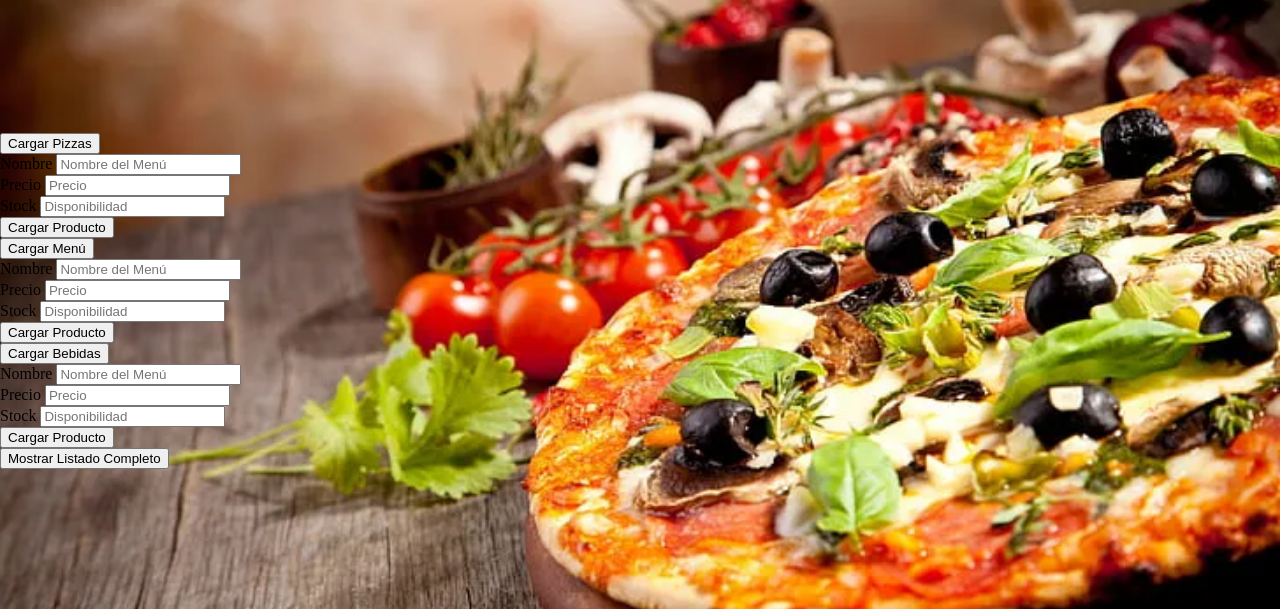
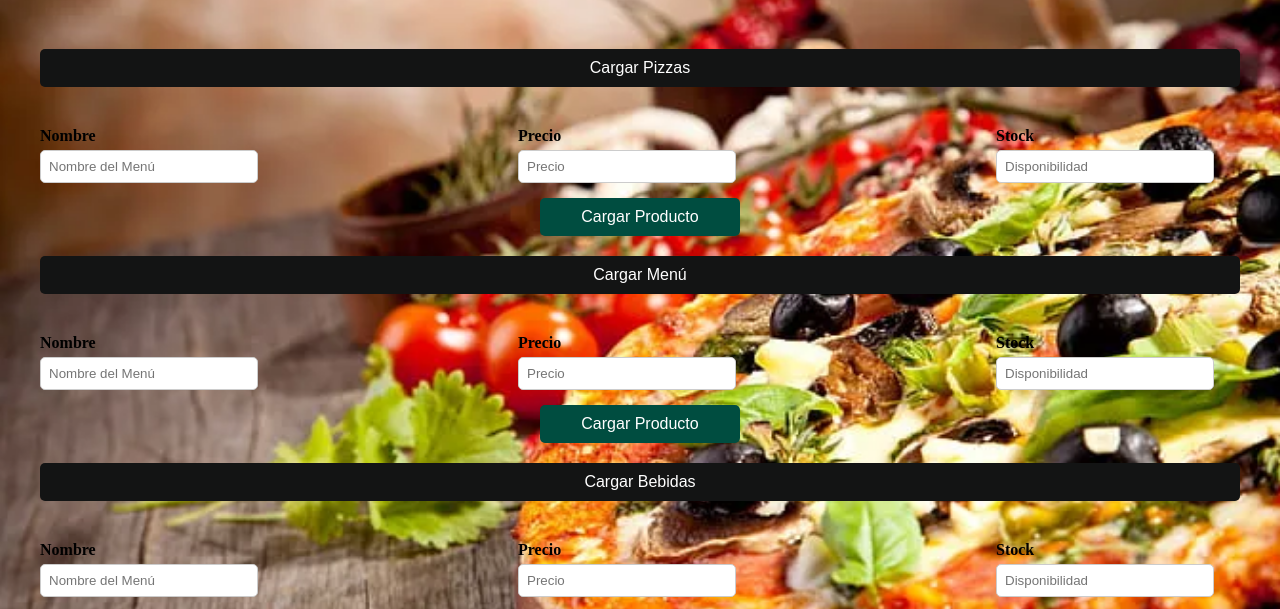
Before and after one commit to maybe9999/CiaoCiaoPizza, a website: page public/dashboard/dashboard.html in a window 1280 px wide. Shown: the part 99-708 px from the top of the page. Drawn offline with Linux system fonts and the light colour scheme.

Commit message:
Estilos en dashboard
Se han cargado las propiedades de los botones dentro del Dashboard.

```diff
--- a/public/style.css
+++ b/public/style.css
@@ -880,6 +880,17 @@
     }
     /* FIN RESPONSIVE HEADER */
 
+/* Boton de inicio */
+.social-icon-list{
+    height: 250px;
+    width: 350px;
+    grid-template-columns: repeat(2,1fr);
+    }
+.icon-group:hover{
+    width: 100px;
+    }
+/* Fin boton de inicio*/
+
     /* INICIO RESPONSIVE INDEX*/
     .main_index{
         display: flex;
@@ -1057,6 +1068,17 @@
     }
     /*FIN RESPONSIVE HEADER*/
 
+/* Boton de inicio */
+.social-icon-list{
+    height: 250px;
+    width: 350px;
+    grid-template-columns: repeat(2,1fr);
+    }
+.icon-group:hover{
+    width: 100px;
+    }
+/* Fin boton de inicio*/
+
     /*INICIO RESPONSIVE NOSOTROS*/
     body.nosotros{
         height: 100%;
@@ -1289,6 +1311,17 @@
         display: none;
     }
     /* FIN RESPONSIVE HEADER*/
+
+/* Boton de inicio */
+.social-icon-list{
+    height: 250px;
+    width: 350px;
+    grid-template-columns: repeat(2,1fr);
+    }
+.icon-group:hover{
+    width: 100px;
+    }
+/* Fin boton de inicio*/
 
     /*INICIO RESPONSIVE NOSOTROS*/
     body.nosotros{
@@ -1444,3 +1477,99 @@
 
 }
 /* ----------------------------------------- FIN RESPONSIVE SMARTPHONE CHICO ----------------------------------------- */
+
+
+
+/*----------------------- Dashboard ---------------------------*/
+
+.containerDash {
+    width: 100%;
+    padding: 20px;
+    margin-top: 10%;
+}
+
+/* Ajustes adicionales para que los elementos dentro del containerDash se alineen correctamente */
+.dashboard {
+    max-width: 1200px; /* Ancho máximo para la sección del dashboard */
+    margin: auto;
+    display: flex;
+    flex-direction: column;
+    align-items: center;
+}
+
+/* Botones de menú */
+button.menu-button {
+    width: 100%; /* Ancho completo */
+    margin-bottom: 20px;
+    background-color: #131414;
+    color: white;
+    padding: 10px 20px;
+    border: none;
+    border-radius: 5px;
+    cursor: pointer;
+    font-size: 16px;
+    transition: background-color 0.3s ease;
+}
+
+
+
+button.carga-button {
+    width: 200px; /* Ancho fijo para centrarlo y separarlo de los otros botones */
+    margin: 0 auto; /* Centrar el botón horizontalmente */
+    margin-bottom: 20px; /* Espacio inferior */
+    background-color: #004d40; /* Verde oscuro */
+    color: white;
+    padding: 10px 20px;
+    border: none;
+    border-radius: 5px;
+    cursor: pointer;
+    font-size: 16px;
+    transition: background-color 0.3s ease;
+}
+
+button.menu-button:hover {
+    background-color: rgba(250, 23, 23, 0.7);
+}
+
+button.carga-button:hover {
+    background-color: #17ae9d; /* Verde claro al hacer hover */
+}
+
+
+
+/* Contenido del menú */
+
+.menu-content {
+    margin-top: 20px;
+    width: 100%;
+}
+
+.input-group {
+    margin-bottom: 15px;
+    width: auto; /* Ajustamos el ancho según el contenido */
+}
+.input-group.detalles {
+    margin-left: 20%;
+}
+
+.input-group label {
+    display: block;
+    margin-bottom: 5px;
+    font-weight: bold;
+}
+
+.input-group input {
+    width: 200px; /* Mantenemos el ancho de 200px como solicitaste */
+    padding: 8px; /* Ajustamos el padding según necesites */
+    border: 1px solid #ccc;
+    border-radius: 5px;
+}
+
+.input-group-inline {
+    display: flex;
+    flex-wrap: wrap;
+}
+
+.input-group-inline .input-group {
+    margin-right: 20px; /* Espacio entre los input groups */
+}
```
